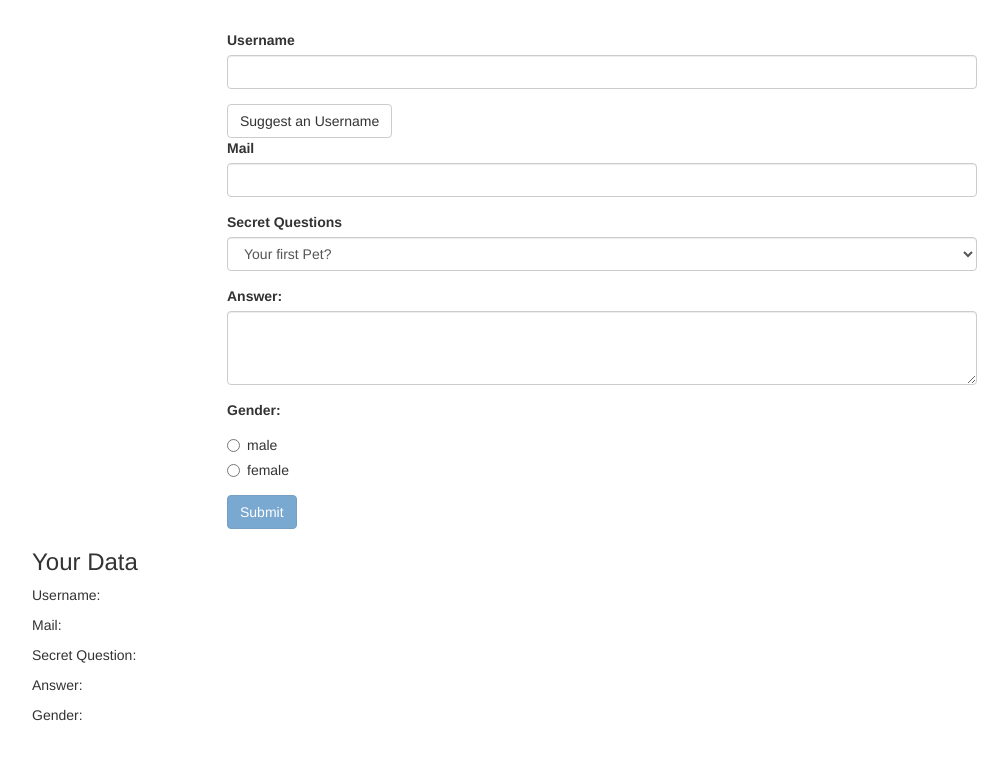
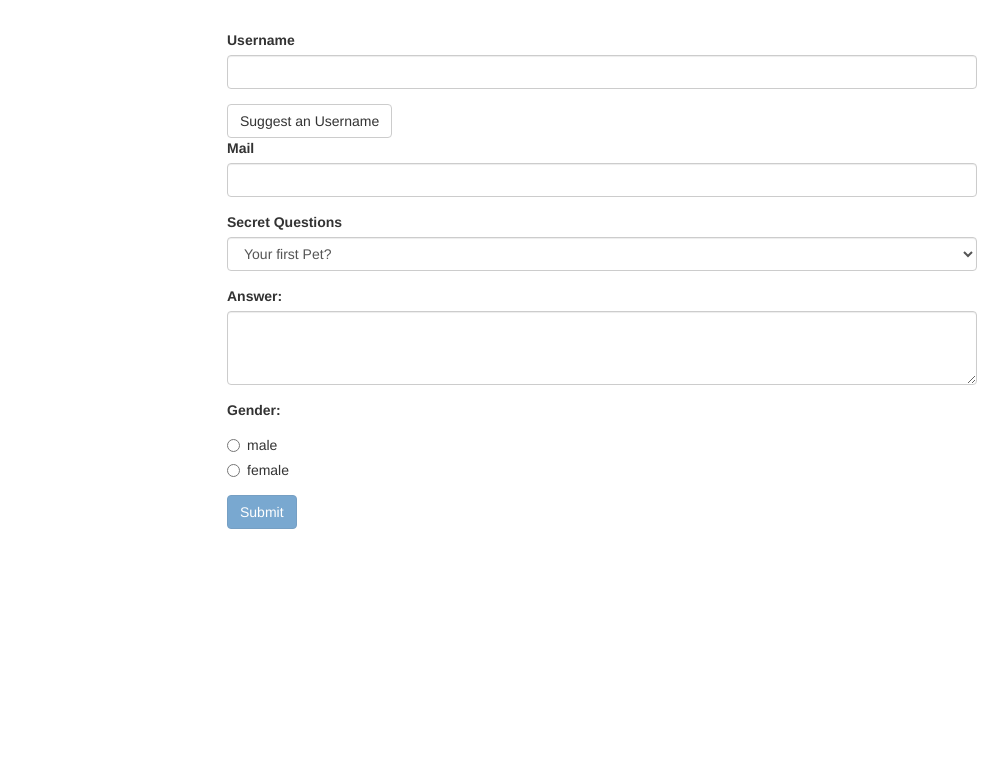
Before and after one commit to quanological/form_validation, an Angular app: page / in a window 1280 px wide. Shown: the top 760 px of the page, without its empty margins (38-1046 px from the left). Built offline with nearby package versions, Linux system fonts and the light colour scheme.

Commit message:
Added form reset after submit

```diff
--- a/src/app/app.component.html
+++ b/src/app/app.component.html
@@ -76,14 +76,14 @@
       </form>
     </div>
   </div>
-  <div class="row">
+  <div class="row" *ngIf="submitted">
     <div class="col-xs-12">
       <h3>Your Data</h3>
-      <p>Username: </p>
-      <p>Mail: </p>
-      <p>Secret Question: </p>
-      <p>Answer: </p>
-      <p>Gender: </p>
+      <p>Username: {{ user.username }}</p>
+      <p>Mail: {{user.email }}</p>
+      <p>Secret Question: {{ user.secretQuestion }}</p>
+      <p>Answer: {{user.answer }}</p>
+      <p>Gender: {{user.gender }}</p>
     </div>
   </div>
 </div>
--- a/src/app/app.component.ts
+++ b/src/app/app.component.ts
@@ -73,5 +73,8 @@ export class AppComponent implements OnInit {
     // this.user.secretQuestion = this.signupForm.form.value.secretQuestion
     this.user.answer = this.signupForm.form.value.questionAnswer;
     this.user.gender = this.signupForm.value.gender;
+
+    // reset form
+    this.signupForm.reset();
   }
 }
```
